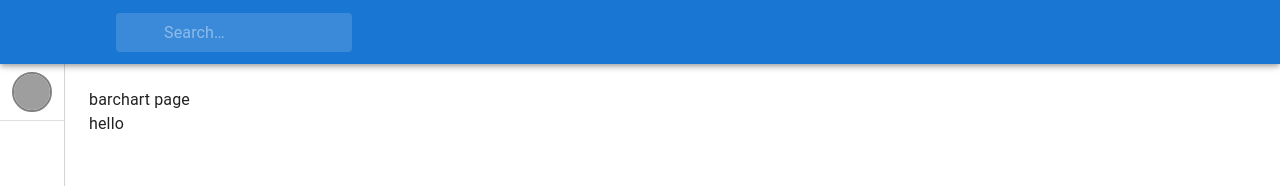
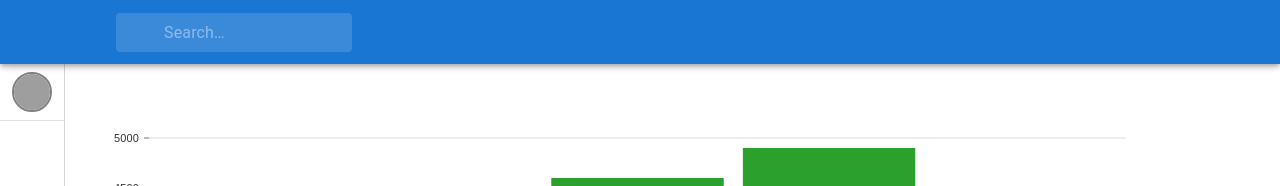
Before and after one commit to abdeslam-bit/dash-board, a React app: page /bar in a window 1280 px wide. Shown: the top 186 px of the page. Built offline with nearby package versions, Linux system fonts and the light colour scheme; grey boxes are pictures that could not be loaded; some icons are missing; the HTML template or start-up script is replaced by a standard one.

Commit message:
complete Barchart component with nivo.rocks library

```diff
--- a/package.json
+++ b/package.json
@@ -20,6 +20,8 @@
     "@mui/icons-material": "^7.3.5",
     "@mui/material": "^7.3.5",
     "@mui/x-data-grid": "^8.20.0",
+    "@nivo/bar": "^0.99.0",
+    "@nivo/core": "^0.99.0",
     "@tailwindcss/vite": "^4.1.17",
     "react": "^19.2.0",
     "react-dom": "^19.2.0",
--- a/src/pages/barChart/BarChart.jsx
+++ b/src/pages/barChart/BarChart.jsx
@@ -1,12 +1,61 @@
 import React from "react";
 import { useContext } from "react";
 import { ThemeContext } from "../../App";
+
+// get the bar from nivo.rocks.com
+import { ResponsiveBar } from "@nivo/bar";
+import Box from "@mui/material/Box";
+
+const data = [
+  {
+    year: 2019,
+    Spain: 1000,
+    French: 1500,
+    Germany: 1600,
+  },
+  { year: 2020, Spain: 1050, French: 1550, Germany: 1700 },
+  { year: 2021, Spain: 1100, French: 1600, Germany: 1900 },
+  { year: 2022, Spain: 1200, French: 1700, Germany: 2000 },
+  { year: 2023, Spain: 1260, French: 1709, Germany: 1080 },
+];
+
 export default function BarChart() {
   const { Ctheme } = useContext(ThemeContext);
+
+  // Theme for text only
+  const chartTheme = {
+    text: {
+      fill: Ctheme === "dark" ? "#ffffff" : "#333333",
+    },
+  };
+
   return (
     <div className={Ctheme === "dark" ? "dark" : ""}>
-      <div className="dark:text-white">barchart page</div>
-      <h1 className="dark:text-white">hello</h1>
+      <Box sx={{ height: "75vh" }}>
+        <ResponsiveBar
+          data={data}
+          indexBy="year"
+          keys={["Spain", "French", "Germany"]}
+          theme={chartTheme}
+          labelSkipWidth={12}
+          labelSkipHeight={12}
+          colors={{ scheme: 'category10' }}
+          legends={[
+            {
+              dataFrom: "keys",
+              anchor: "bottom-right",
+              direction: "column",
+              translateX: 120,
+              itemsSpacing: 3,
+              itemWidth: 100,
+              itemHeight: 16,
+            },
+          ]}
+          axisBottom={{ legend: "Year", legendOffset: 32 }}
+          axisLeft={{ legend: "Salary/mounth", legendOffset: -55 }}
+          margin={{ top: 50, right: 130, bottom: 50, left: 60 }}
+        />
+      </Box>
     </div>
   );
 }
```
Also changed, not shown: 1 other file (tests, documents, lock files or other folders).
